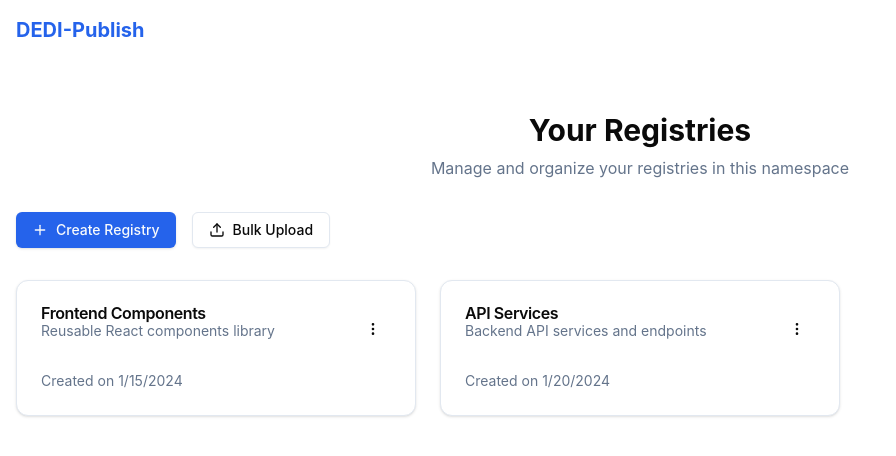
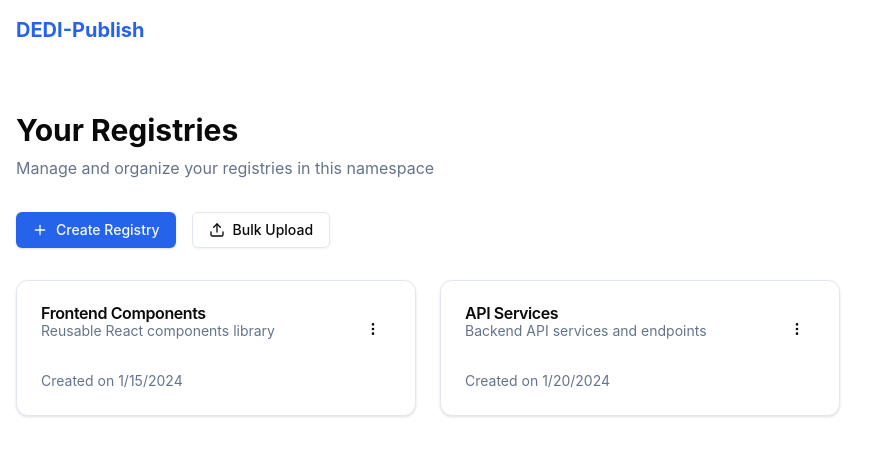
Before and after one commit to sudilate/dedi-publish, a React (Vite) app: page /namespaces/1 in a window 1280 px wide. Shown: the top 456 px of the page, without its empty margins (0-896 px from the left). Built offline with nearby package versions, Linux system fonts and the light colour scheme.

Commit message:
Update namespace page and header components

```diff
--- a/src/pages/NamespaceDetails.tsx
+++ b/src/pages/NamespaceDetails.tsx
@@ -33,7 +33,6 @@ import { Textarea } from "@/components/ui/textarea";
 import { Label } from "@/components/ui/label";
 import { useToast } from '@/hooks/use-toast';
 
-// Mock data for registries - will be replaced with API data later
 const mockRegistries = [
   {
     id: 1,
@@ -103,13 +102,11 @@ export function NamespaceDetailsPage() {
   const [selectedFiles, setSelectedFiles] = useState<FileList | null>(null);
 
   useEffect(() => {
-    // Fetch registries for the namespace - will be implemented later
     console.log('Fetching registries for namespace:', namespaceId);
   }, [namespaceId]);
 
   const handleCreateRegistry = async () => {
     try {
-      // API call will be added here later
       console.log('Creating registry:', createFormData);
       toast({
         title: 'Success',
@@ -117,7 +114,6 @@ export function NamespaceDetailsPage() {
       });
       setIsCreateModalOpen(false);
       setCreateFormData({ name: '', description: '', schema: '', metadata: '' });
-      // Potentially refresh registries list here
     } catch (error) {
       toast({
         title: 'Error',
@@ -141,7 +137,6 @@ export function NamespaceDetailsPage() {
   const handleUpdateRegistry = async () => {
     if (!selectedRegistry) return;
     try {
-      // API call for update will be added here later
       console.log('Updating registry:', selectedRegistry.id, updateFormData);
       toast({
         title: 'Success',
@@ -149,7 +144,6 @@ export function NamespaceDetailsPage() {
       });
       setIsUpdateModalOpen(false);
       setSelectedRegistry(null);
-      // Potentially refresh registries list here
     } catch (error) {
       toast({
         title: 'Error',
@@ -167,7 +161,6 @@ export function NamespaceDetailsPage() {
   const handleDelegateRegistry = async () => {
     if (!selectedRegistry) return;
     try {
-      // API call for delegate will be added here later
       console.log('Delegating registry:', selectedRegistry.id, delegateFormData);
       toast({
         title: 'Success',
@@ -193,7 +186,6 @@ export function NamespaceDetailsPage() {
   const handleArchiveRegistry = async () => {
     if (!selectedRegistry) return;
     try {
-      // API call for archive will be added here later
       console.log('Archiving registry:', selectedRegistry.id);
       toast({
         title: 'Success',
@@ -201,7 +193,6 @@ export function NamespaceDetailsPage() {
       });
       setIsArchiveAlertOpen(false);
       setSelectedRegistry(null);
-      // Potentially refresh registries list here by filtering out the archived one
     } catch (error) {
       toast({
         title: 'Error',
@@ -222,7 +213,6 @@ export function NamespaceDetailsPage() {
         return;
       }
 
-      // API call will be added here later
       toast({
         title: 'Success',
         description: 'Files uploaded successfully',
@@ -240,7 +230,7 @@ export function NamespaceDetailsPage() {
 
   return (
     <div className="container mx-auto px-4 py-12">
-      <div className="text-center mb-8">
+      <div className="mb-8">
         <h1 className="text-3xl font-bold">Your Registries</h1>
         <p className="text-muted-foreground mt-2">
           Manage and organize your registries in this namespace
@@ -295,7 +285,6 @@ export function NamespaceDetailsPage() {
         ))}
       </div>
 
-      {/* Create Registry Modal */}
       <Dialog open={isCreateModalOpen} onOpenChange={setIsCreateModalOpen}>
         <DialogContent>
           <DialogHeader>
@@ -345,7 +334,6 @@ export function NamespaceDetailsPage() {
         </DialogContent>
       </Dialog>
 
-      {/* Update Registry Modal */}
       <Dialog open={isUpdateModalOpen} onOpenChange={setIsUpdateModalOpen}>
         <DialogContent>
           <DialogHeader>
@@ -396,7 +384,6 @@ export function NamespaceDetailsPage() {
         </DialogContent>
       </Dialog>
 
-      {/* Delegate Registry Modal */}
       <Dialog open={isDelegateModalOpen} onOpenChange={setIsDelegateModalOpen}>
         <DialogContent>
           <DialogHeader>
@@ -431,7 +418,6 @@ export function NamespaceDetailsPage() {
         </DialogContent>
       </Dialog>
 
-      {/* Archive Registry Alert Dialog */}
       <AlertDialog open={isArchiveAlertOpen} onOpenChange={setIsArchiveAlertOpen}>
         <AlertDialogContent>
           <AlertDialogHeader>
@@ -451,7 +437,6 @@ export function NamespaceDetailsPage() {
         </AlertDialogContent>
       </AlertDialog>
 
-      {/* Bulk Upload Modal */}
       <Dialog open={isBulkUploadModalOpen} onOpenChange={setIsBulkUploadModalOpen}>
         <DialogContent>
           <DialogHeader>
```
